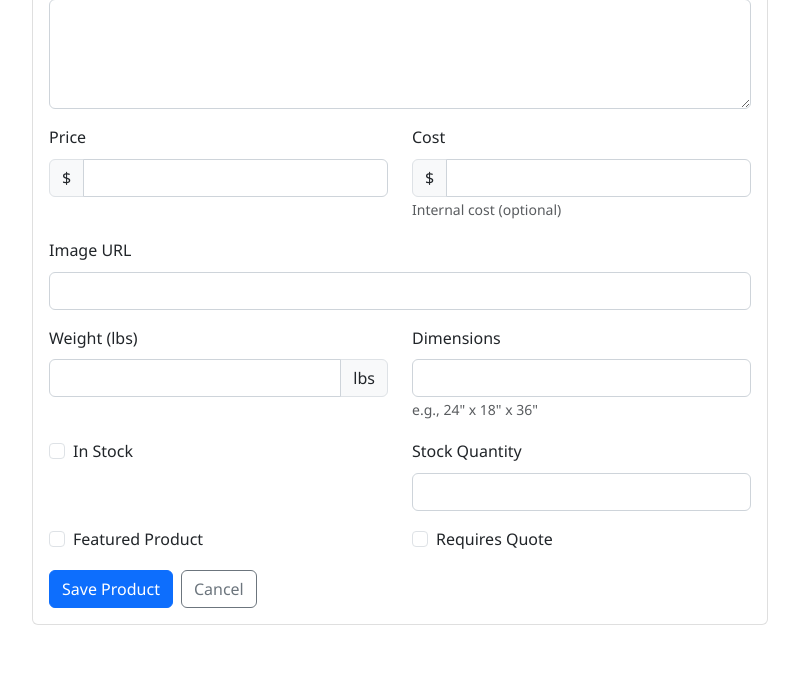
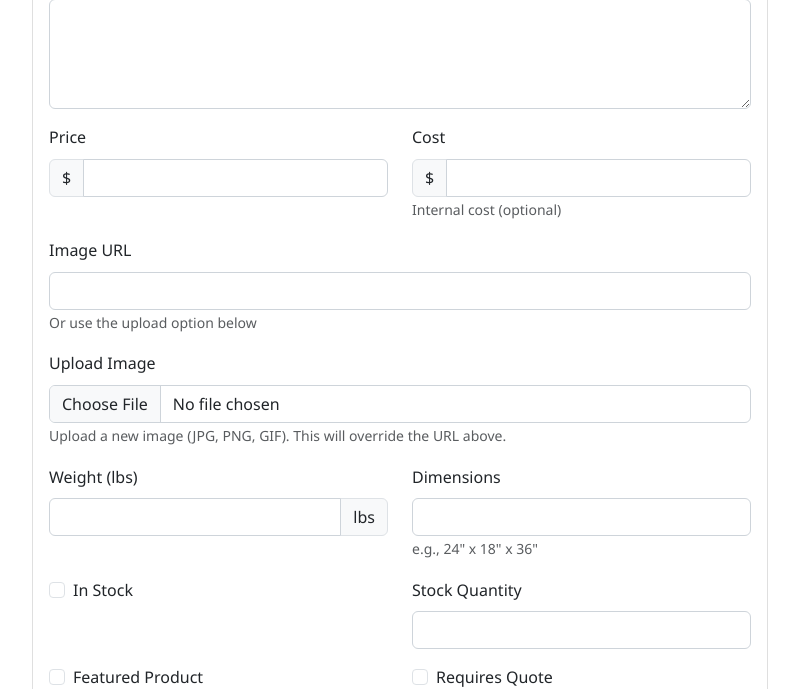
Before and after one commit to rpittman3/NortheastSupply, a Flask app: page /admin/products/add in a window 1280 px wide. Shown: the part 596-1285 px from the top of the page, without its empty margins (50-849 px from the left). Run offline with Flask 3, Linux system fonts and the light colour scheme; the visitor is signed in with stand-in values (Sample User, id 1); data that the repository does not hold is empty; parts of the project's set-up code (start-up, migrations or seed data) failed here and were passed over; some libraries are stand-ins or nearby versions.

Commit message:
Add ability to upload product and category images directly to the website
Implement image upload functionality for categories and products, allowing users to upload images via the admin interface. This includes new form fields for image uploads, backend logic for saving images to the appropriate folders, and updates to the admin templates to support the new functionality. The system generates unique filenames to prevent conflicts and returns the URL path for the saved image.

Replit-Commit-Author: Agent
Replit-Commit-Session-Id: 361375d4-6ad6-4c72-b198-3a845793abc7
Replit-Commit-Checkpoint-Type: full_checkpoint
Replit-Commit-Screenshot-Url: https://storage.googleapis.com/screenshot-production-us-central1/37cc6dd8-6be7-4254-83a4-fad0e684ed1b/361375d4-6ad6-4c72-b198-3a845793abc7/5GWxp2C

```diff
--- a/admin_routes.py
+++ b/admin_routes.py
@@ -6,9 +6,31 @@ from forms import AdminLoginForm, CategoryForm, ProductForm, UserForm
 from flask_login import current_user
 from datetime import datetime
 import os
+import uuid
+from werkzeug.utils import secure_filename
 
 # Admin password (in production, this should be an environment variable)
 ADMIN_PASSWORD = "admin123"
+
+def save_uploaded_image(file, folder):
+    """Save uploaded image and return the URL path"""
+    if file and file.filename:
+        # Generate unique filename
+        filename = secure_filename(file.filename)
+        name, ext = os.path.splitext(filename)
+        unique_filename = f"{name}_{uuid.uuid4().hex[:8]}{ext}"
+
+        # Create the directory if it doesn't exist
+        upload_path = os.path.join('static', 'images', folder)
+        os.makedirs(upload_path, exist_ok=True)
+
+        # Save the file
+        file_path = os.path.join(upload_path, unique_filename)
+        file.save(file_path)
+
+        # Return the URL path
+        return f"/static/images/{folder}/{unique_filename}"
+    return None
 
 def admin_required(f):
     """Decorator to require admin authentication"""
@@ -78,7 +100,14 @@ def admin_add_category():
         category.slug = form.slug.data
         category.description = form.description.data
         category.parent_id = form.parent_id.data if form.parent_id.data != 0 else None
-        category.image_url = form.image_url.data
+
+        # Handle image upload
+        if form.image_file.data:
+            image_url = save_uploaded_image(form.image_file.data, 'categories')
+            category.image_url = image_url
+        else:
+            category.image_url = form.image_url.data
+
         category.is_featured = form.is_featured.data
         category.sort_order = form.sort_order.data or 0
 
@@ -104,7 +133,14 @@ def admin_edit_category(category_id):
         category.slug = form.slug.data
         category.description = form.description.data
         category.parent_id = form.parent_id.data if form.parent_id.data != 0 else None
-        category.image_url = form.image_url.data
+
+        # Handle image upload
+        if form.image_file.data:
+            image_url = save_uploaded_image(form.image_file.data, 'categories')
+            category.image_url = image_url
+        elif form.image_url.data != category.image_url:
+            category.image_url = form.image_url.data
+
         category.is_featured = form.is_featured.data
         category.sort_order = form.sort_order.data or 0
 
@@ -158,7 +194,14 @@ def admin_add_product():
         product.description = form.description.data
         product.price = form.price.data
         product.cost = form.cost.data
-        product.image_url = form.image_url.data
+
+        # Handle image upload
+        if form.image_file.data:
+            image_url = save_uploaded_image(form.image_file.data, 'products')
+            product.image_url = image_url
+        else:
+            product.image_url = form.image_url.data
+
         product.weight = form.weight.data
         product.dimensions = form.dimensions.data
         product.in_stock = form.in_stock.data
@@ -194,7 +237,14 @@ def admin_edit_product(product_id):
         product.description = form.description.data
         product.price = form.price.data
         product.cost = form.cost.data
-        product.image_url = form.image_url.data
+
+        # Handle image upload
+        if form.image_file.data:
+            image_url = save_uploaded_image(form.image_file.data, 'products')
+            product.image_url = image_url
+        elif form.image_url.data != product.image_url:
+            product.image_url = form.image_url.data
+
         product.weight = form.weight.data
         product.dimensions = form.dimensions.data
         product.in_stock = form.in_stock.data
--- a/forms.py
+++ b/forms.py
@@ -52,6 +52,7 @@ class CategoryForm(FlaskForm):
     description = TextAreaField('Description', validators=[Optional(), Length(max=500)])
     parent_id = SelectField('Parent Category', coerce=int, validators=[Optional()])
     image_url = StringField('Image URL', validators=[Optional(), Length(max=500)])
+    image_file = FileField('Upload Image', validators=[Optional(), FileAllowed(['jpg', 'jpeg', 'png', 'gif'], 'Images only!')])
     is_featured = BooleanField('Featured Category')
     sort_order = IntegerField('Sort Order', validators=[Optional(), NumberRange(min=0)])
 
@@ -67,6 +68,7 @@ class ProductForm(FlaskForm):
     price = DecimalField('Price', validators=[DataRequired(), NumberRange(min=0)])
     cost = DecimalField('Cost', validators=[Optional(), NumberRange(min=0)])
     image_url = StringField('Image URL', validators=[Optional(), Length(max=500)])
+    image_file = FileField('Upload Image', validators=[Optional(), FileAllowed(['jpg', 'jpeg', 'png', 'gif'], 'Images only!')])
     weight = DecimalField('Weight (lbs)', validators=[Optional(), NumberRange(min=0)])
     dimensions = StringField('Dimensions', validators=[Optional(), Length(max=100)])
     in_stock = BooleanField('In Stock')
--- a/templates/admin/product_form.html
+++ b/templates/admin/product_form.html
@@ -13,7 +13,7 @@
         <div class="col-md-8">
             <div class="card">
                 <div class="card-body">
-                    <form method="POST">
+                    <form method="POST" enctype="multipart/form-data">
                         {{ form.hidden_tag() }}
 
                         <div class="row">
@@ -151,9 +151,23 @@
                         <div class="mb-3">
                             {{ form.image_url.label(class="form-label") }}
                             {{ form.image_url(class="form-control") }}
+                            <small class="form-text text-muted">Or use the upload option below</small>
                             {% if form.image_url.errors %}
                                 <div class="text-danger">
                                     {% for error in form.image_url.errors %}
+                                        <small>{{ error }}</small>
+                                    {% endfor %}
+                                </div>
+                            {% endif %}
+                        </div>
+
+                        <div class="mb-3">
+                            {{ form.image_file.label(class="form-label") }}
+                            {{ form.image_file(class="form-control") }}
+                            <small class="form-text text-muted">Upload a new image (JPG, PNG, GIF). This will override the URL above.</small>
+                            {% if form.image_file.errors %}
+                                <div class="text-danger">
+                                    {% for error in form.image_file.errors %}
                                         <small>{{ error }}</small>
                                     {% endfor %}
                                 </div>
```
Also changed, not shown: templates/admin/category_form.html (+15 -1 lines).
